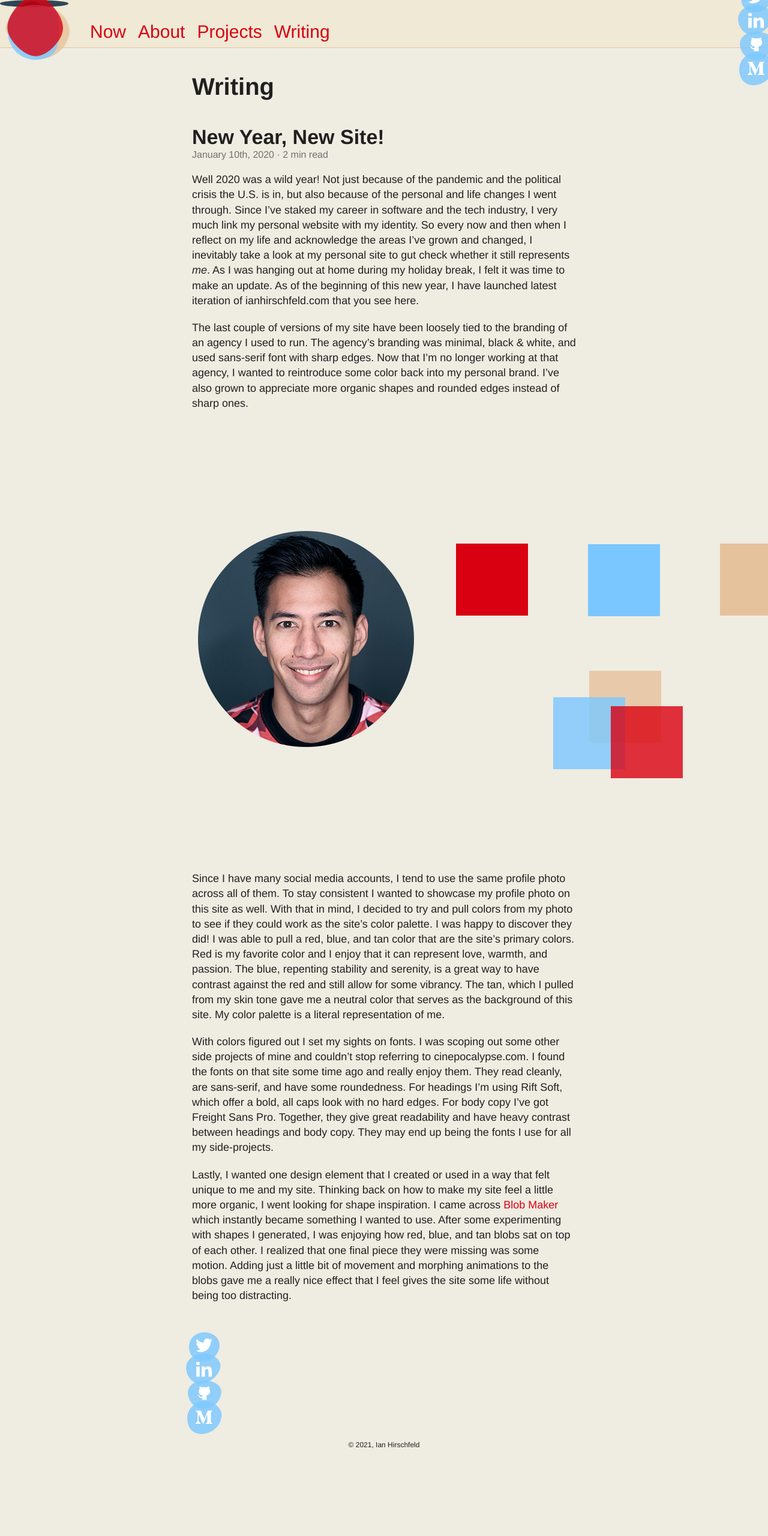
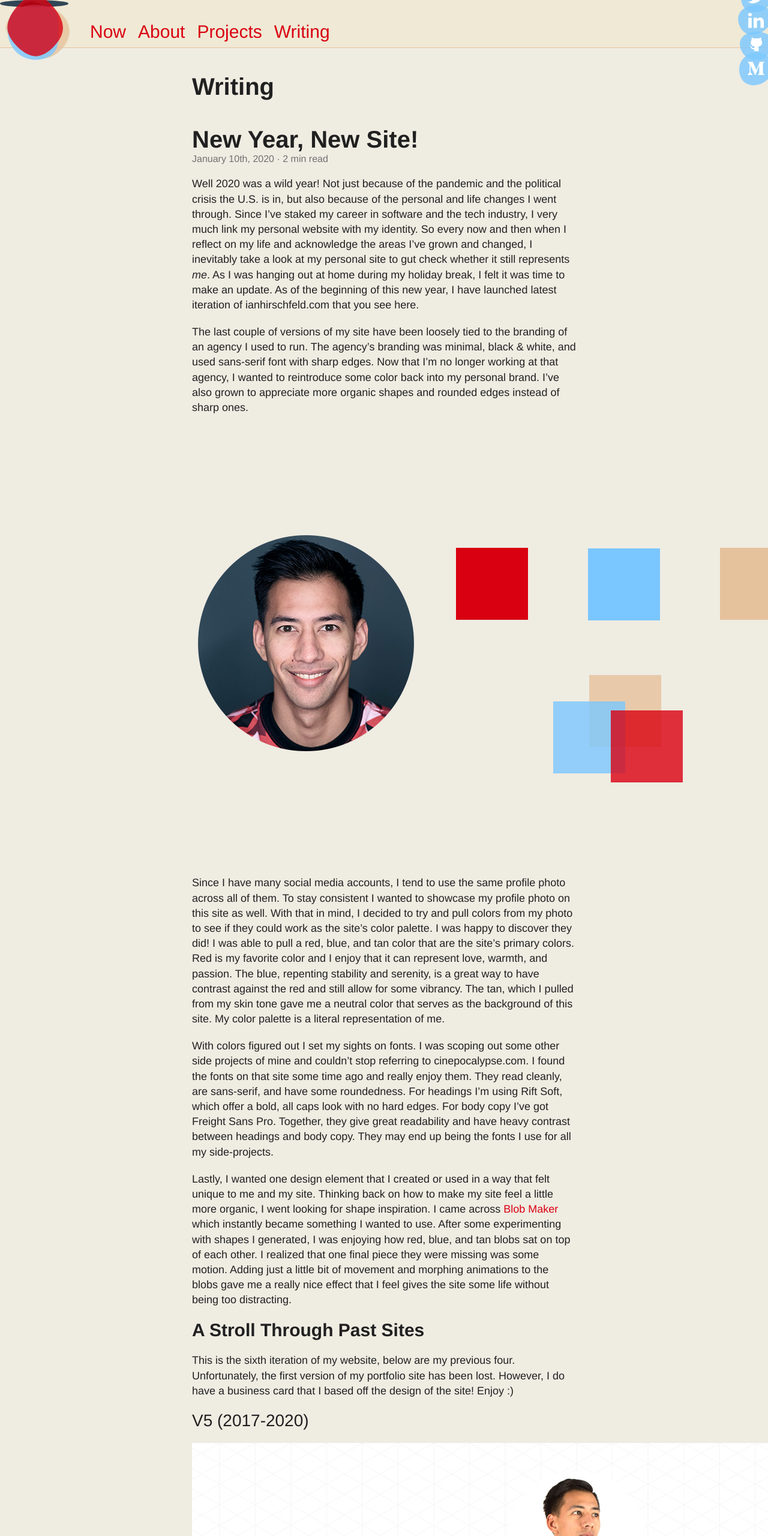
Before and after one commit to ianhirschfeld/ianhirschfeld.com, a Gatsby site: page /writing in a window 1280 px wide. Shown: the top 2560 px of the page at 60% size. Before the commit the page ends 2426 px from the top, so only its background shows below. Built offline with nearby package versions, Linux system fonts and the light colour scheme; Gatsby itself is replaced by a stand-in of ours; a web font is replaced by a local one.

Commit message:
Adds images of past sites to blog post.

```diff
--- a/src/posts/2020-01-10-new-year-new-site.md
+++ b/src/posts/2020-01-10-new-year-new-site.md
@@ -14,3 +14,27 @@ Since I have many social media accounts, I tend to use the same profile photo ac
 With colors figured out I set my sights on fonts. I was scoping out some other side projects of mine and couldn’t stop referring to cinepocalypse.com. I found the fonts on that site some time ago and really enjoy them. They read cleanly, are sans-serif, and have some roundedness. For headings I’m using Rift Soft, which offer a bold, all caps look with no hard edges. For body copy I’ve got Freight Sans Pro. Together, they give great readability and have heavy contrast between headings and body copy. They may end up being the fonts I use for all my side-projects.
 
 Lastly, I wanted one design element that I created or used in a way that felt unique to me and my site. Thinking back on how to make my site feel a little more organic, I went looking for shape inspiration. I came across [Blob Maker](https://www.blobmaker.app/) which instantly became something I wanted to use. After some experimenting with shapes I generated, I was enjoying how red, blue, and tan blobs sat on top of each other. I realized that one final piece they were missing was some motion. Adding just a little bit of movement and morphing animations to the blobs gave me a really nice effect that I feel gives the site some life without being too distracting.
+
+## A Stroll Through Past Sites
+
+This is the sixth iteration of my website, below are my previous four. Unfortunately, the first version of my portfolio site has been lost. However, I do have a business card that I based off the design of the site! Enjoy :)
+
+### V5 (2017-2020)
+
+![Version 5](../images/posts/NewYearNewSite_v5.jpg)
+
+### V4 (2014-2017)
+
+![Version 4](../images/posts/NewYearNewSite_v4.jpg)
+
+### V3 (2014-2014)
+
+![Version 3](../images/posts/NewYearNewSite_v3.jpg)
+
+### V2 (2010-2014)
+
+![Version 2](../images/posts/NewYearNewSite_v2.jpg)
+
+### V1 (2008-2010)
+
+![Version 1](../images/posts/NewYearNewSite_v1.jpg)
--- a/src/styles/global.css
+++ b/src/styles/global.css
@@ -178,6 +178,10 @@ nav a:focus::before,
   color: var(--color-dark-grey);
 }
 
+.post-title h2 {
+  font-size: 4rem;
+}
+
 .post-title::before {
   width: 100%;
   height: 2px;
@@ -207,6 +211,24 @@ nav a:focus::before,
 .post-content {
 }
 
+.post-content h1 {
+  margin: var(--grid-size) 0;
+}
+
+.post-content h2 {
+  margin: var(--grid-size) 0;
+  font-family: var(--font-freight);
+  font-size: 3rem;
+  font-weight: 600;
+}
+
+.post-content h3 {
+  margin: var(--grid-size) 0;
+  font-family: var(--font-freight);
+  font-size: 2.8rem;
+  font-weight: normal;
+}
+
 .post-content ul,
 .post-content ol {
   margin: var(--grid-size) 0;
```
Also changed, not shown: src/images/posts/NewYearNewSite_v1.jpg (added), src/images/posts/NewYearNewSite_v2.jpg (added), src/images/posts/NewYearNewSite_v3.jpg (added), src/images/posts/NewYearNewSite_v4.jpg (added), src/images/posts/NewYearNewSite_v5.jpg (added).
